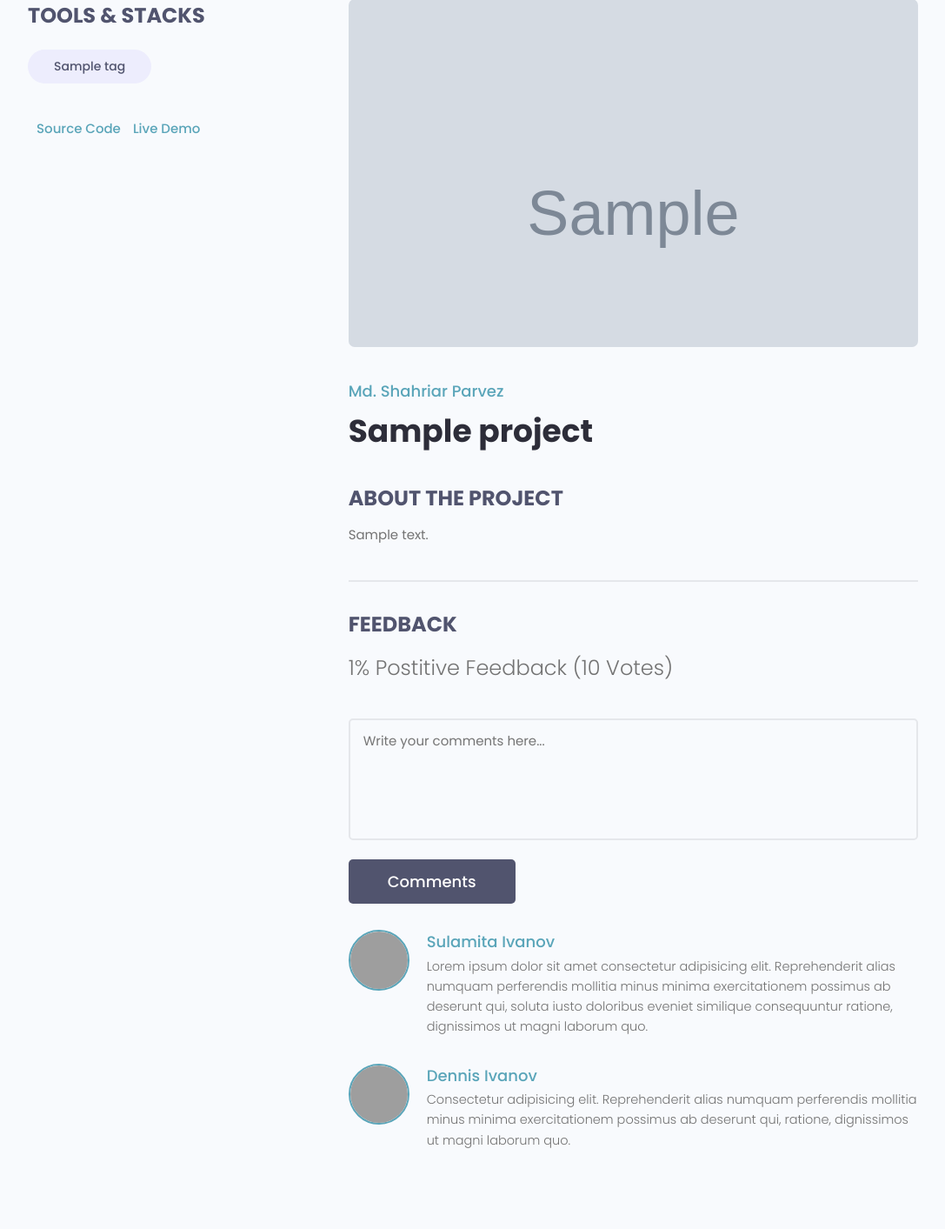
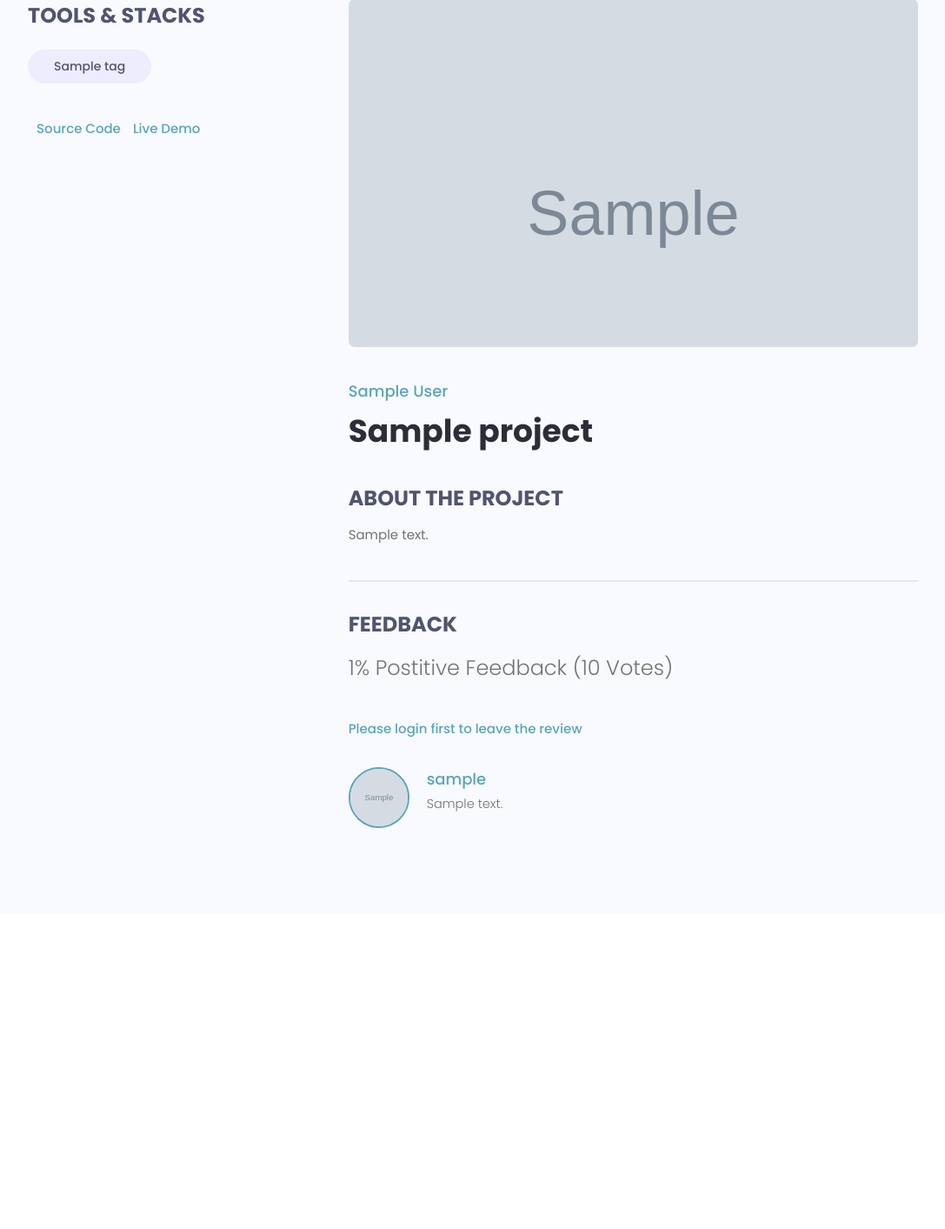
Before and after one commit to santoshvarmag/dealancer, a Django app: page /projects/project/00000000-0000-0000-0000-000000000001/ in a window 1280 px wide. Shown: the part 108-1521 px from the top of the page at 87% size, without its empty margins (96-1183 px from the left). After the commit the page ends 1060 px from the top, so only its background shows below. Run offline with Django 3.2, Linux system fonts and the light colour scheme; tables that the repository leaves empty hold one stand-in row (values such as "Sample post"); grey boxes marked "Sample" are stand-in pictures; some libraries are stand-ins or nearby versions; grey boxes are pictures that could not be loaded.

Commit message:
Added Review functionality

```diff
--- a/devsearch/projects/forms.py
+++ b/devsearch/projects/forms.py
@@ -1,6 +1,6 @@
 from django.forms import ModelForm
 from django import forms
-from .models import Project
+from .models import Project, Review
 
 class ProjectForm(ModelForm):
 
@@ -22,3 +22,21 @@ class ProjectForm(ModelForm):
 
         for name, field in self.fields.items():
             field.widget.attrs.update({'class':'input'})
+
+
+class ReviewForm(ModelForm):
+
+    class Meta:
+        model = Review
+        fields = ['value', 'body']
+
+        labels = {
+            'value' : 'Place your vote',
+            'body' : 'Add a comment with your vote'
+        }
+
+    def __init__(self, *args, **kwargs):
+        super(ReviewForm, self).__init__(*args, **kwargs)
+
+        for name, field in self.fields.items():
+            field.widget.attrs.update({'class':'input'})
--- a/devsearch/projects/models.py
+++ b/devsearch/projects/models.py
@@ -1,3 +1,4 @@
+from enum import unique
 from django.db import models
 import uuid
 from users.models import Profile
@@ -21,21 +22,45 @@ class Project(models.Model):
         return self.title
 
     class Meta:
-        ordering = ['-created']
+        ordering = ['-vote_ratio', '-votes_total', 'title']
+
+    @property
+    def reviewers(self):
+        queryset = self.review_set.all().values_list('owner__id', flat=True)
+        return queryset
+
+
+    @property
+    def getVoteCount(self):
+        reviews = self.review_set.all()
+        upVotes = reviews.filter(value='up').count()
+        totalVotes = reviews.count()
+
+        ratio = (upVotes / totalVotes) * 100
+        self.votes_total = totalVotes
+        self.vote_ratio = ratio
+
+        self.save()
+
 
 class Review(models.Model):
     VOTE_TYPE = (
         ('up', 'Up Vote'),
         ('down', 'Down Vote')
     )
+    owner = models.ForeignKey(Profile, on_delete=models.CASCADE, null=True)
     project = models.ForeignKey(Project, on_delete=models.CASCADE)
     body = models.TextField(null=True, blank=True)
     value = models.CharField(max_length=255, choices=VOTE_TYPE)
     created =  models.DateTimeField(auto_now_add=True)
     id = models.UUIDField(default=uuid.uuid4, unique=True, primary_key=True, editable=False)
 
+    class Meta:
+        unique_together = [['owner', 'project']]
+
     def __str__(self):
         return self.value
+
 
 class Tag(models.Model):
     name =  models.CharField(max_length=255)
--- a/devsearch/projects/templates/projects/project_form.html
+++ b/devsearch/projects/templates/projects/project_form.html
@@ -12,7 +12,6 @@
                 {% for field in form %}
                 <div class="form__field">
                     <label for="formInput#text">{{field.label}}</label>
-
                     {{field}}
                 </div>
                 {% endfor %}
--- a/devsearch/projects/templates/projects/single-project.html
+++ b/devsearch/projects/templates/projects/single-project.html
@@ -24,7 +24,7 @@
         </div>
         <div class="column column--2of3">
           <img class="singleProject__preview" src="{{project.featured_image.url}}" alt="portfolio thumbnail" />
-          <a href="profile.html" class="singleProject__developer">Md. Shahriar Parvez</a>
+          <a href="{% url 'dev-profile' project.owner.id %}" class="singleProject__developer">{{project.owner.name}}</a>
           <h2 class="singleProject__title">{{project.title}}</h2>
           <h3 class="singleProject__subtitle">About the Project</h3>
           <div class="singleProject__info">
@@ -36,43 +36,43 @@
             <h5 class="project--rating">
               {{project.vote_ratio}}% Postitive Feedback ({{project.votes_total}} Vote{{project.votes_total|pluralize:'s'}})
             </h5>
-
-            <form class="form" action="#" method="POST">
+            {% if request.user.profile.id in project.reviewers %}
+              <p>You have already review this project</p>
+              {% elif request.user.profile == project.owner %}
+              <p>You cant review your own project</p>
+              {% elif request.user.is_authenticated %}
+            <form class="form" action="{% url 'project' project.id %}" method="POST">
+              {% csrf_token %}
+              {% for field in form %}
               <!-- Textarea -->
               <div class="form__field">
-                <label for="formInput#textarea">Comments: </label>
-                <textarea class="input input--textarea" name="message" id="formInput#textarea"
-                  placeholder="Write your comments here..."></textarea>
+                <label for="formInput#textarea">{{field.label}}</label>
+                {{field}}
               </div>
+              {% endfor %}
               <input class="btn btn--sub btn--lg" type="submit" value="Comments" />
             </form>
+              {% else %}
+              <a href="{% url 'login' %}?next={{request.path}}">Please login first to leave the review</a>
+            {% endif %}
+
             <div class="commentList">
+              {% for review in project_reviews %}
+              {% if review.body %}
               <div class="comment">
-                <a href="profile.html">
+                <a href="{% url 'dev-profile' project.owner.id %}">
                   <img class="avatar avatar--md"
-                    src="https://pbs.twimg.com/profile_images/1335382240931368961/b3wSZKj4_400x400.jpg" alt="user" />
+                    src="{{review.owner.profile_image.url}}" alt="user" />
                 </a>
                 <div class="comment__details">
-                  <a href="profile.html" class="comment__author">Sulamita Ivanov</a>
+                  <a href="{% url 'dev-profile' review.owner.id %}" class="comment__author">{{review.owner}}</a>
                   <p class="comment__info">
-                    Lorem ipsum dolor sit amet consectetur adipisicing elit. Reprehenderit alias numquam perferendis
-                    mollitia minus minima exercitationem possimus ab deserunt qui, soluta iusto doloribus eveniet
-                    similique consequuntur ratione, dignissimos ut magni laborum quo.
+                    {{review.body|linebreaksbr}}
                   </p>
                 </div>
               </div>
-              <div class="comment">
-                <a href="profile.html">
-                  <img class="avatar avatar--md" src="https://avatars.githubusercontent.com/u/33843378" alt="user" />
-                </a>
-                <div class="comment__details">
-                  <a href="profile.html" class="comment__author">Dennis Ivanov</a>
-                  <p class="comment__info">
-                    Consectetur adipisicing elit. Reprehenderit alias numquam perferendis mollitia minus minima
-                    exercitationem possimus ab deserunt qui, ratione, dignissimos ut magni laborum quo.
-                  </p>
-                </div>
-              </div>
+              {% endif %}
+              {% endfor %}
             </div>
           </div>
         </div>
--- a/devsearch/projects/views.py
+++ b/devsearch/projects/views.py
@@ -1,9 +1,10 @@
 from django.core import paginator
 from django.shortcuts import get_object_or_404, render, redirect
 from django.contrib.auth.decorators import login_required
+from django.contrib import messages
 
 from .models import Project
-from .forms import ProjectForm
+from .forms import ProjectForm, ReviewForm
 from .utils import searchProjects, projectsPagination
 
 # Create your views here.
@@ -19,14 +20,33 @@ def projects(request):
 
 def single_project(request, pk):
     project = Project.objects.get(pk=pk)
+    form = ReviewForm()
+
     project_reviews = project.review_set.all()
     project_tags = project.tags.all()
+
+    if request.method == 'POST':
+        form = ReviewForm(request.POST)
+        review = form.save(commit=False)
+        review.project = project
+        review.owner = request.user.profile
+        review.save()
+
+        # Update project vote count
+        project.getVoteCount
+
+        messages.success(request, "Your review was successfully submitted!")
+        return redirect('project', pk=project.id)
+
+
+
     context = {
         'project':project,
         'project_reviews': project_reviews,
-        'project_tags':project_tags
+        'project_tags':project_tags,
+        'form': form
         }
-    print(project)
+
     return render(request, 'projects/single-project.html', context)
 
 @login_required(login_url='login')
--- a/devsearch/static/styles/app.css
+++ b/devsearch/static/styles/app.css
@@ -535,10 +535,10 @@ img {
   border-top: 2px solid var(--color-light);
 }
 
-.comments .form label {
+/* .comments .form label {
   position: absolute;
   margin: -9999px;
-}
+} */
 
 .commentList {
   margin: 3rem 0;
--- a/devsearch/users/views.py
+++ b/devsearch/users/views.py
@@ -33,7 +33,7 @@ def loginUser(request):
         return redirect('profiles')
 
     if request.method == 'POST':
-        username = request.POST['username']
+        username = request.POST['username'].lower()
         password = request.POST['password']
 
         try:
@@ -45,7 +45,7 @@ def loginUser(request):
 
         if user is not None:
             login(request, user)
-            return redirect('profiles')
+            return redirect(request.GET['next'] if 'next' in request.GET else 'account')
         else:
             messages.warning(request, "Username or Password incorrect")
 
```
